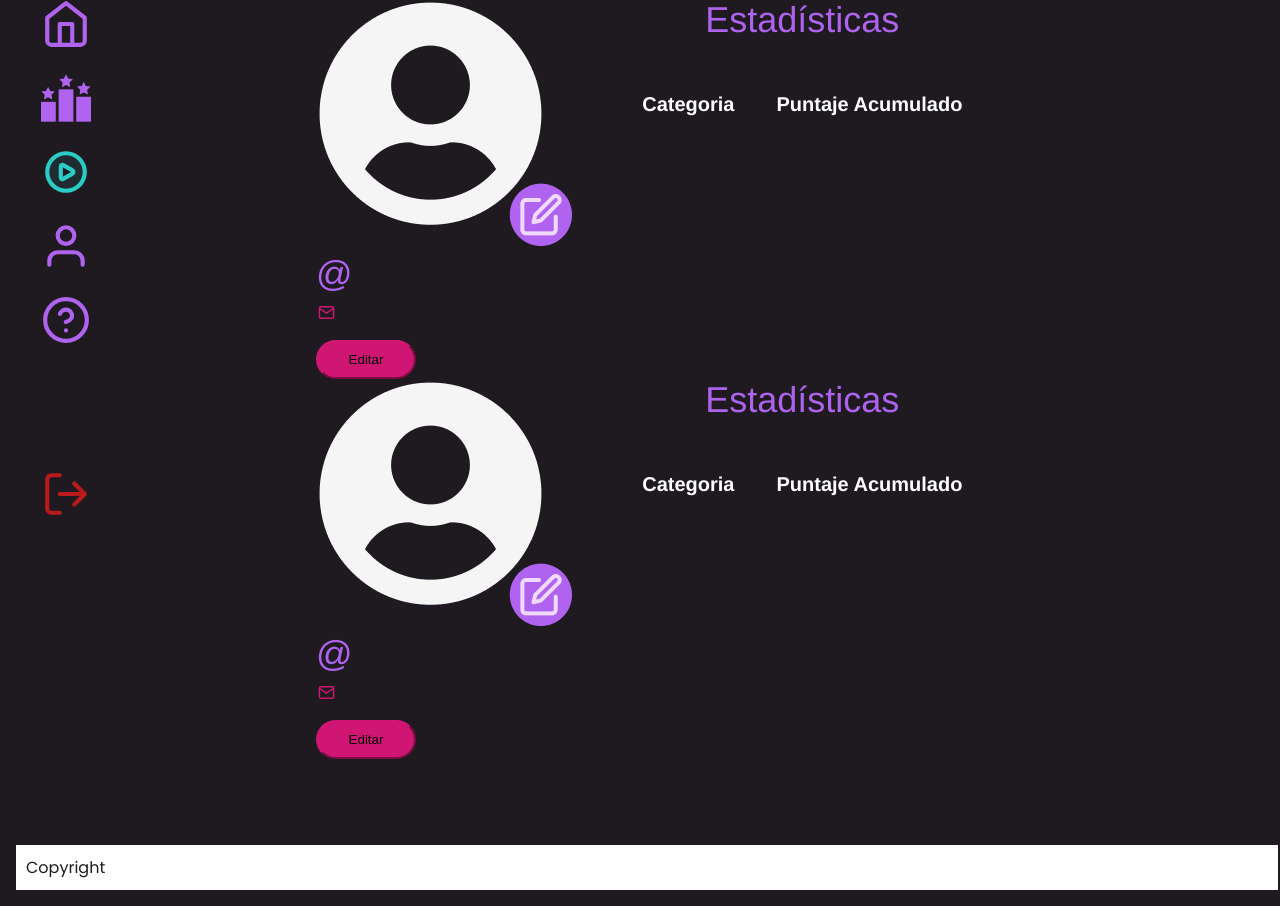
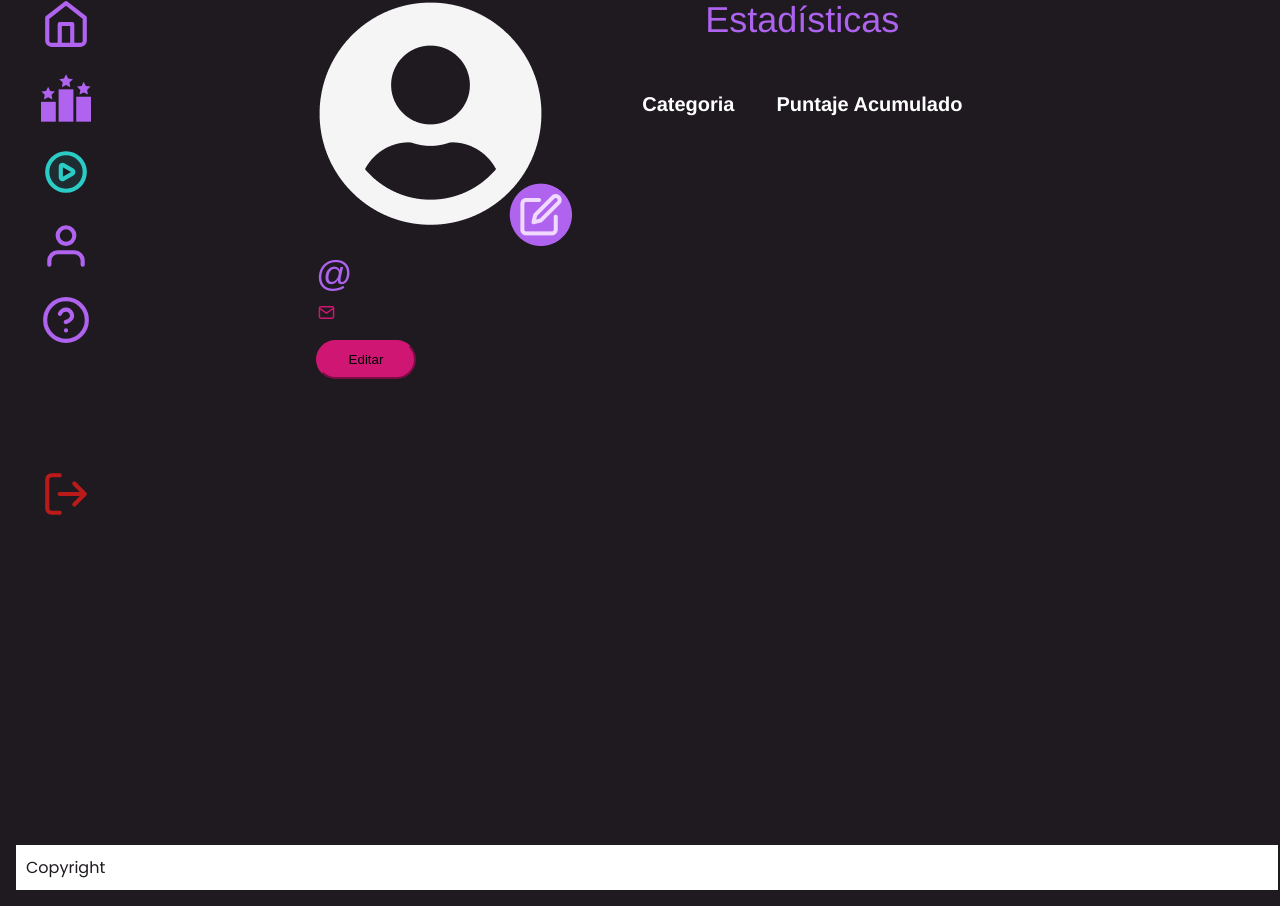
Before and after one commit to JotaEme142/-ATI-BrainBlasters, a Django app: page /perfil_jugador.html in a window 1280 px wide. Shown: the part 202-1108 px from the top of the page. Run offline with Django 5.2, Linux system fonts and the light colour scheme; data comes from the database, SQL or seed files in the repository; lists and menus that the app fills with data are empty; some libraries are stand-ins or nearby versions.

Commit message:
fix: Correccion de la duplicacion del perfil

```diff
--- a/django_BrainBlasters/myapp/templates/perfil_jugador.html
+++ b/django_BrainBlasters/myapp/templates/perfil_jugador.html
@@ -3,35 +3,6 @@
 {% load i18n %}
 {% block content %}
 <content class="Perfil">
-    <div class="p1">
-        <a href="editar_perfil.html"><img class="userCircle" src="{% static 'icons/userCircle.png' %}"></a>
-        <p class="alias">@{{ request.user.alias }}</p>
-        <h2>{{ request.user.nombre }}</h2>
-        <div class="correo"><img src="{% static 'icons/mail.svg' %}" style="width: 21px; height: 17px;">{{ request.user.email }}</div>
-        <a href="editar_perfil.html"><button class="editButton">{% trans "Editar" %}</button></a>
-    </div>
-
-    <div class="p2">
-        <div>{% trans "Estadísticas" %}</div>
-        <br>
-        <br>
-        <table class="stats">
-            <thead>
-                <tr>
-                    <th class="categoria">{% trans "Categoria" %}</th>
-                    <th class="puntaje">{% trans "Puntaje Acumulado" %}</th>
-                </tr>
-            </thead>
-            <tbody>
-                {% for jugador in jugadores %}
-                <tr>
-                    <td class="categoria">{{ jugador.categoria }}</td>
-                    <td class="puntaje">{{ jugador.puntaje_acumulado }} pts</td>
-                </tr>
-                {% endfor %}
-            </tbody>
-        </table>
-    </div>
     <div class="p1">
         <a href="editar_perfil.html"><img class="userCircle" src="{% static 'icons/userCircle.png' %}"></a>
         <p class="alias">@{{ request.user.alias }}</p>
```
